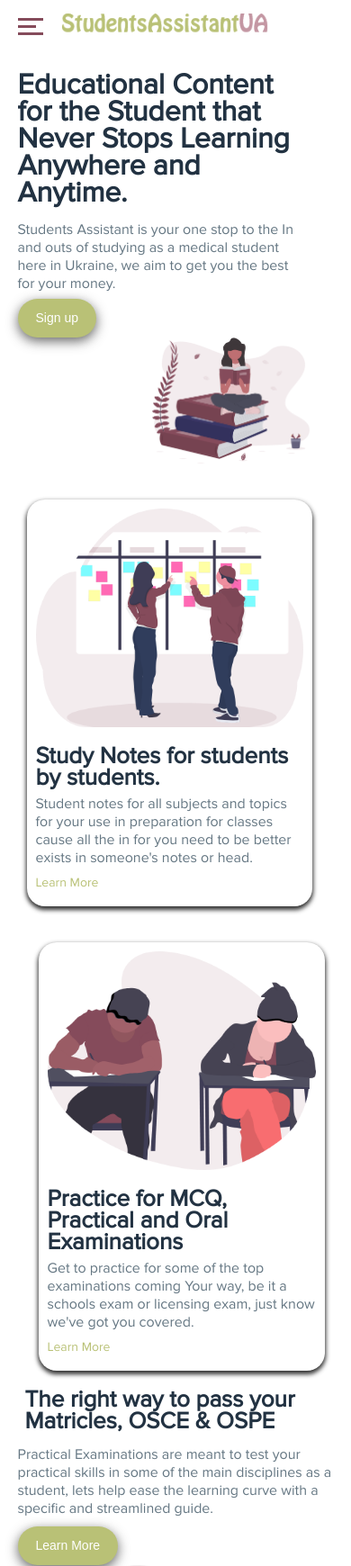
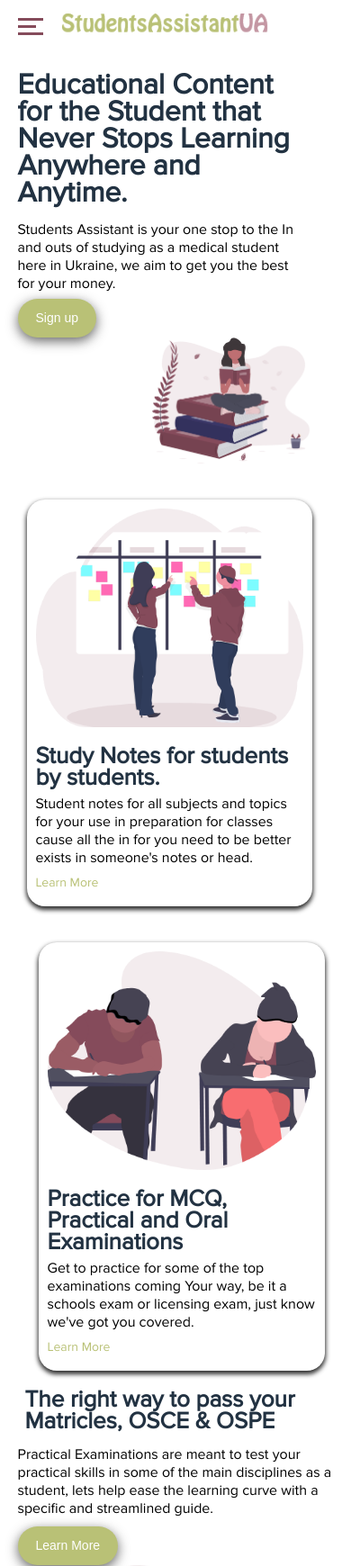
Before and after one commit to NeniEmSu/StudentsAssistantUa-2.0, a PHP site: page /index.php in a window 390 px wide. Shown: the part 20-1760 px from the top of the page at 90% size. Run offline with PHP 8.4, Linux system fonts and the light colour scheme.

Commit message:
changed paragraph color

```diff
--- a/css/main.css
+++ b/css/main.css
@@ -99,7 +99,7 @@ h3 {
 p {
   font-size: 24px;
   line-height: 27px;
-  color: #657783;
+  color: #010101;
 }
 
 a {
@@ -864,6 +864,7 @@ div.panel ul li a:hover {
   p {
     font-size: 16px;
     line-height: 20px;
+    color: #010101;
   }
 
   a {
@@ -1542,6 +1543,7 @@ div.panel ul li a:hover {
   p {
     font-size: 16px;
     line-height: 20px;
+    color: #000000;
   }
 
   a {
```
Also changed, not shown: 2 other files.
